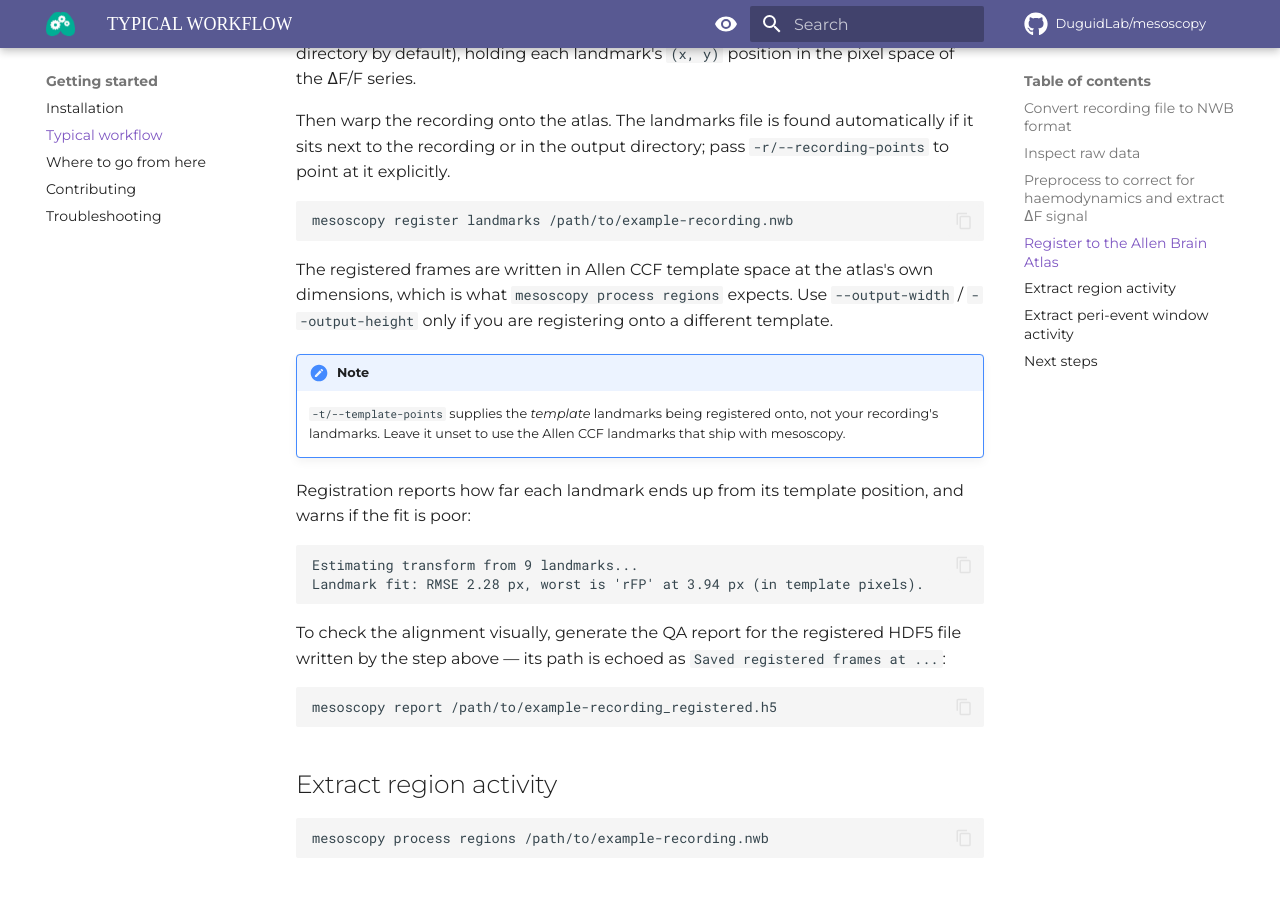
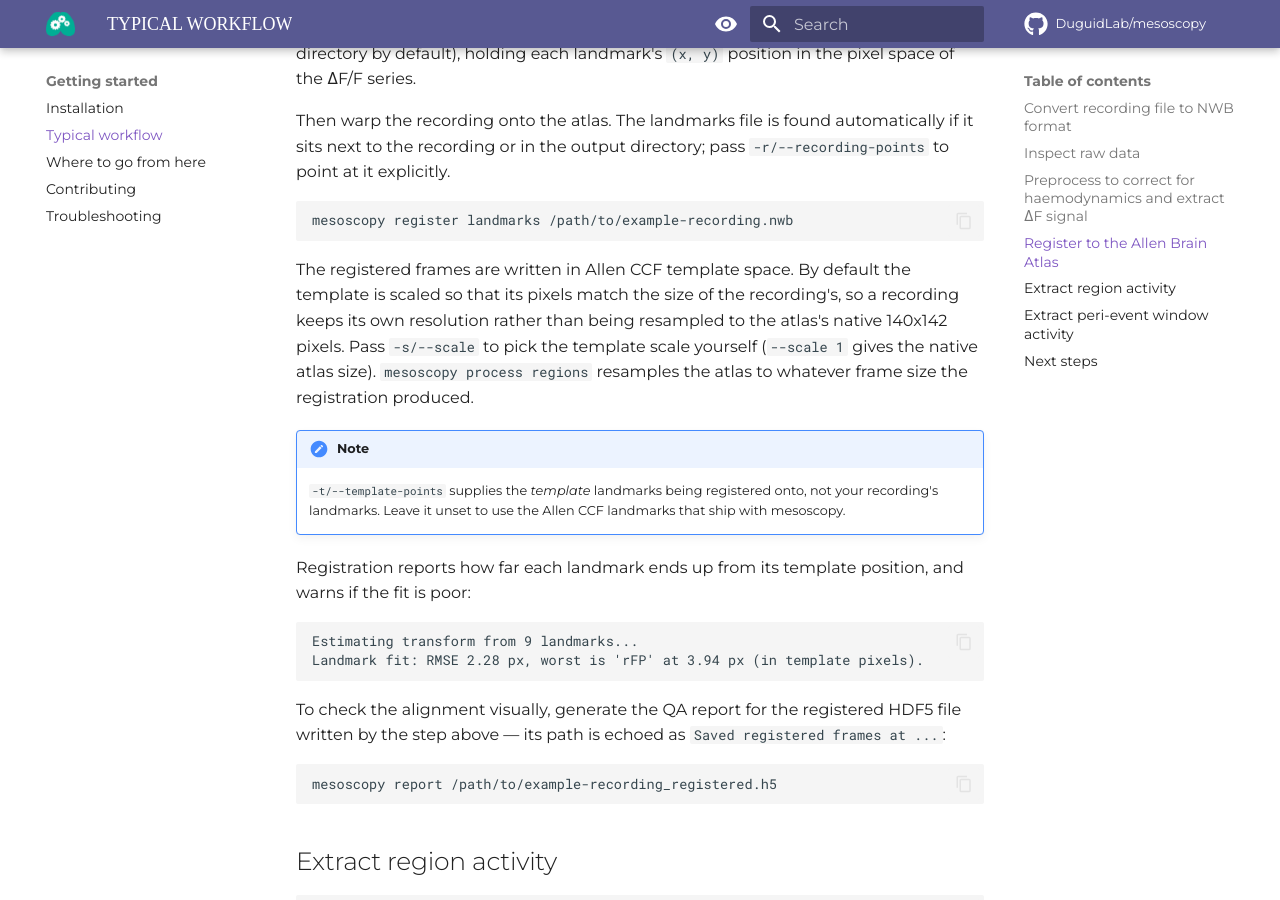
Before and after one commit to DuguidLab/mesoscopy, an MkDocs documentation site: the page built from docs/typical-workflow.md, in a window 1280 px wide and 900 px high, scrolled down 944 px. Built offline with MkDocs 1.6.1 and Material for MkDocs 9.7.7, drawn with Linux system fonts in a browser that asks for light colours; some web fonts are replaced; comment, search, counter and statistics services are not loaded.

Commit message:
document scaling of aba

````diff
--- a/docs/typical-workflow.md
+++ b/docs/typical-workflow.md
@@ -40,9 +40,11 @@ the recording or in the output directory; pass `-r/--recording-points` to point
 mesoscopy register landmarks /path/to/example-recording.nwb
 ```
 
-The registered frames are written in Allen CCF template space at the atlas's own dimensions, which
-is what `mesoscopy process regions` expects. Use `--output-width` / `--output-height` only if
-you are registering onto a different template.
+The registered frames are written in Allen CCF template space. By default the template is scaled
+so that its pixels match the size of the recording's, so a recording keeps its own resolution rather
+than being resampled to the atlas's native 140x142 pixels. Pass `-s/--scale` to pick the template
+scale yourself (`--scale 1` gives the native atlas size). `mesoscopy process regions` resamples the
+atlas to whatever frame size the registration produced.
 
 !!! note
     `-t/--template-points` supplies the *template* landmarks being registered onto, not your
````
